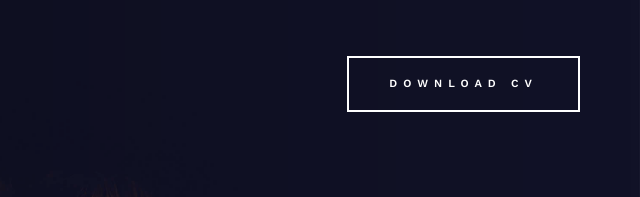
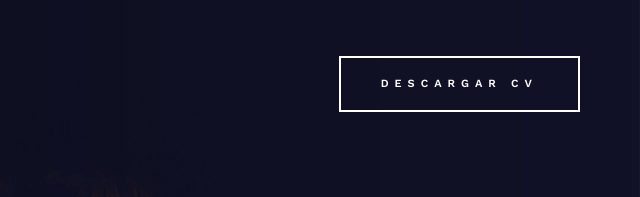
Before and after one commit to Dnivilla/Dnivilla.github.io, a plain HTML site: page index.html in a window 1280 px wide. Shown: the top 197 px of the page, 640-1280 px from the left. Drawn offline with nearby package versions, Linux system fonts and the light colour scheme.

Commit message:
segundo cambio

```diff
--- a/index.html
+++ b/index.html
@@ -68,7 +68,7 @@
                 </ul>
             </nav> <!-- end header-nav-wrap -->
 
-            <a href="#0" class="btn btn--stroke btn--small">Download CV</a>
+            <a href="#0" class="btn btn--stroke btn--small">DESCARGAR CV</a>
 
         </div> <!-- end header-content -->
 
```
